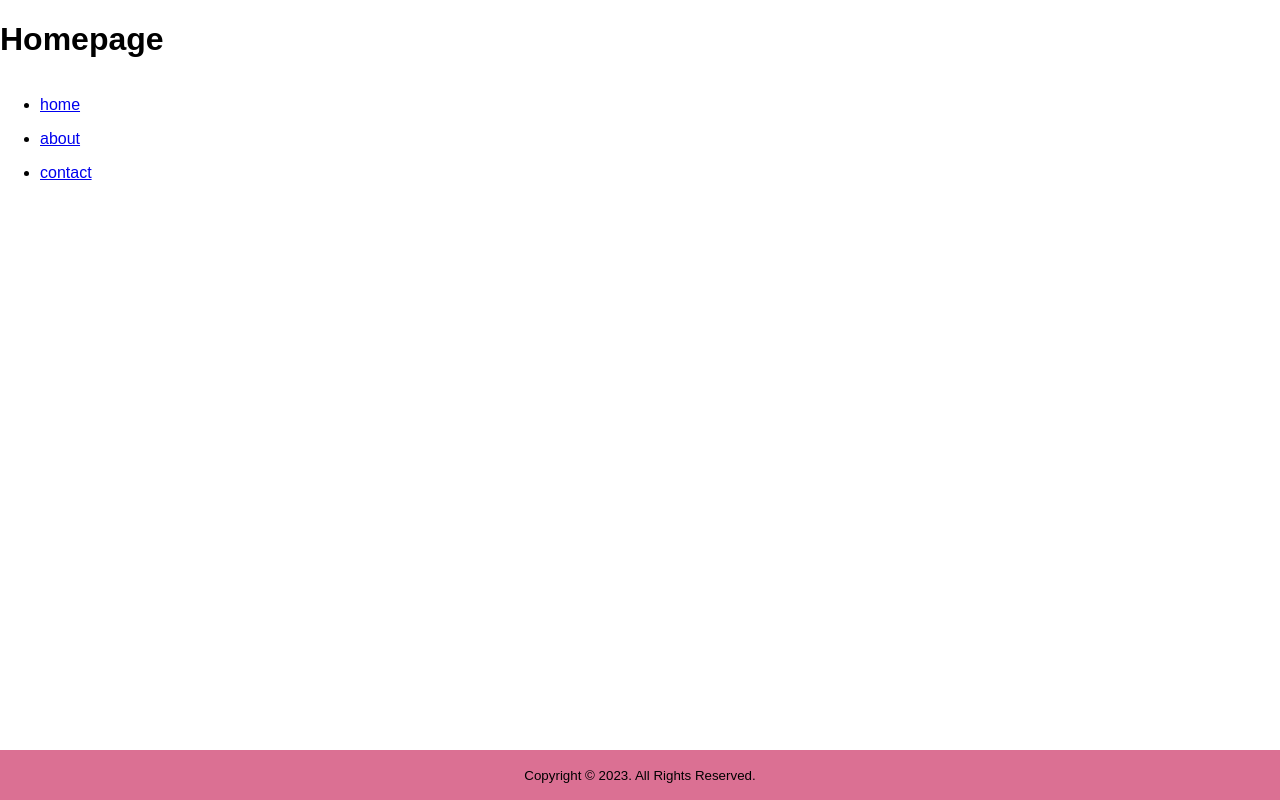
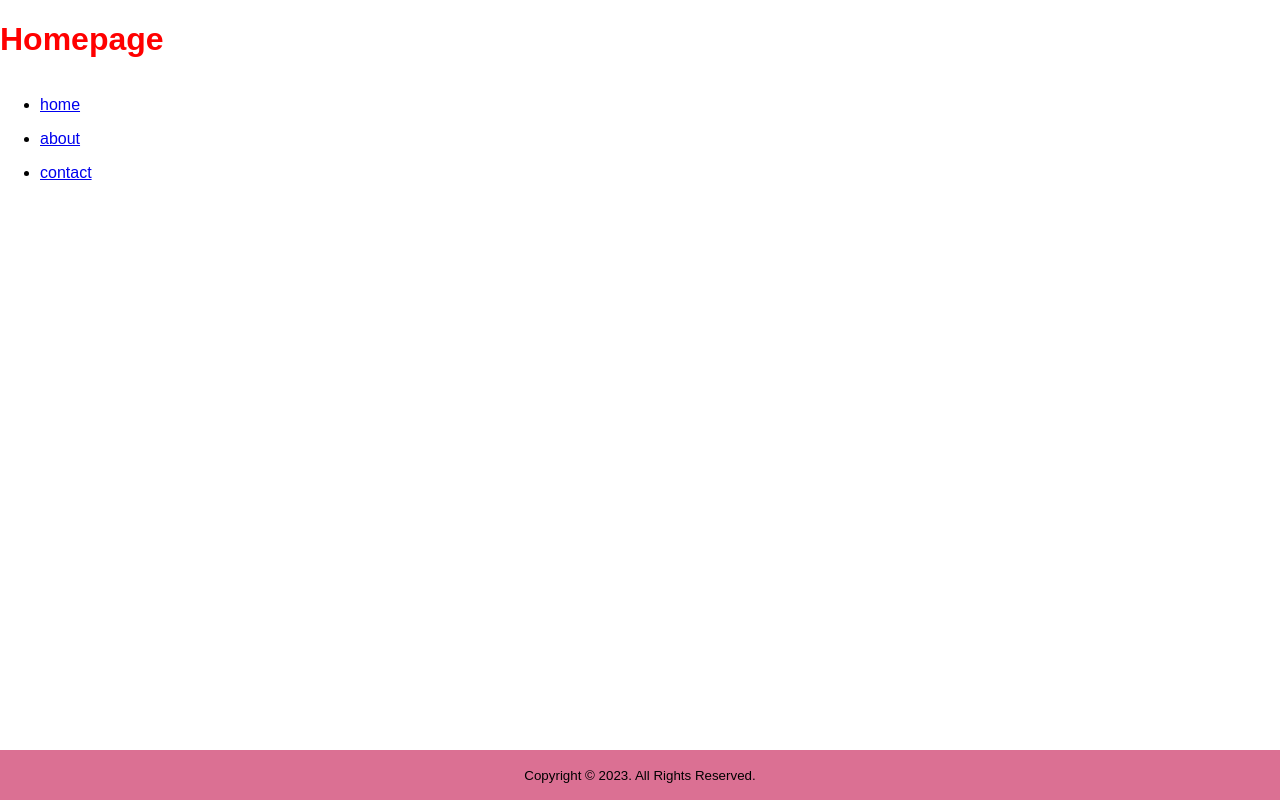
Before and after one commit to karamfd/web-components, a plain HTML site: page index.html in a window 1280 px wide. Drawn offline with Linux system fonts and the light colour scheme.

Commit message:
Styled web component

```diff
--- a/css/style.css
+++ b/css/style.css
@@ -11,6 +11,10 @@ h1 {
   font-size: 2rem;
 }
 
+my-title h1 {
+  color: red;
+}
+
 nav-component li {
   margin-block: 1rem;
 }
```
